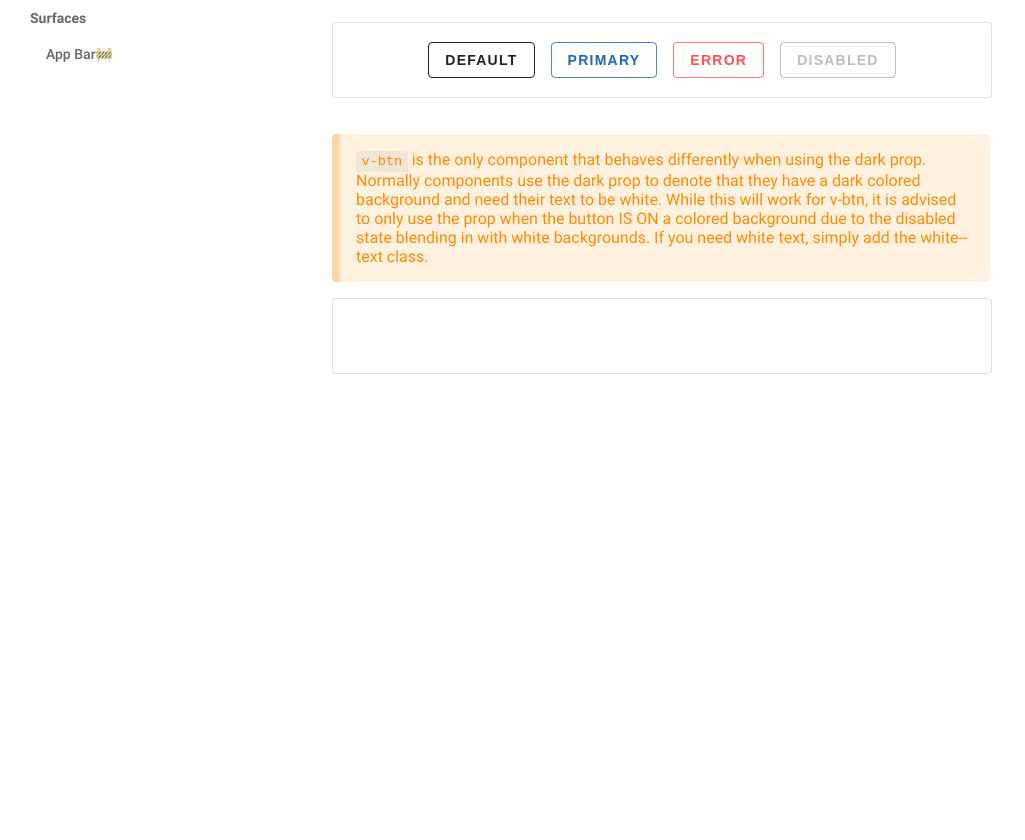
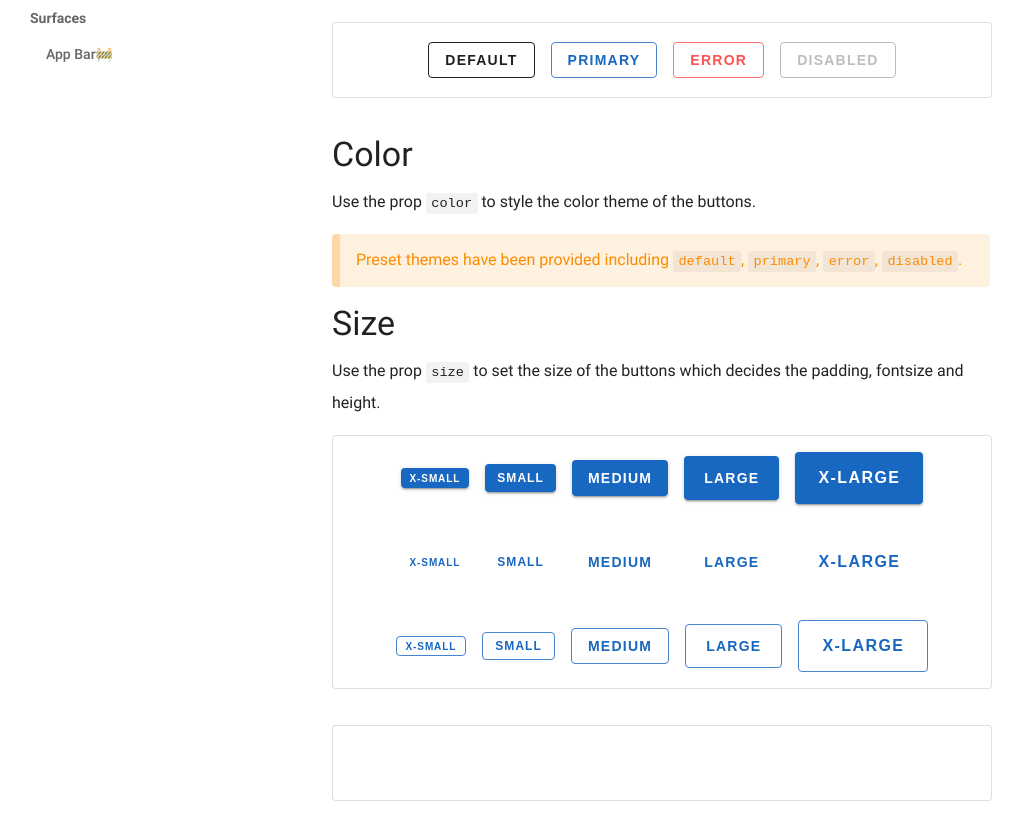
Before and after one commit to KyLoc20/Ruetify-UI, a Next.js app: page / in a window 1280 px wide. Shown: the part 720-1560 px from the top of the page, without its empty margins (0-1025 px from the left). Before the commit the page ends 1162 px from the top, so only its background shows below. Built offline with nearby package versions, Linux system fonts and the light colour scheme.

Commit message:
[Button] size

```diff
--- a/pages/index.jsx
+++ b/pages/index.jsx
@@ -69,17 +69,72 @@ export default function Home() {
           DISABLED
         </Button>
       </GroupBox>
-
+      <Typography type="h2">Color</Typography>
+      <Typography type="p">
+        Use the prop <code>color</code> to style the color theme of the buttons.
+      </Typography>
       <Typography type="quote">
-        <code>v-btn</code> is the only component that behaves differently when
-        using the dark prop. Normally components use the dark prop to denote
-        that they have a dark colored background and need their text to be
-        white. While this will work for v-btn, it is advised to only use the
-        prop when the button IS ON a colored background due to the disabled
-        state blending in with white backgrounds. If you need white text, simply
-        add the white--text class.
+        Preset themes have been provided including <code>default</code>,{" "}
+        <code>primary</code>, <code>error</code>, <code>disabled</code>.
       </Typography>
-
+      <Typography type="h2">Size</Typography>
+      <Typography type="p">
+        Use the prop <code>size</code> to set the size of the buttons which
+        decides the padding, fontsize and height.
+      </Typography>
+      <GroupBox block>
+        <GroupRow>
+          <Button variant="plain" color="primary" size="xsm">
+            X-SMALL
+          </Button>
+          <Button variant="plain" color="primary" size="sm">
+            SMALL
+          </Button>
+          <Button variant="plain" color="primary" size="md">
+            MEDIUM
+          </Button>
+          <Button variant="plain" color="primary" size="lg">
+            LARGE
+          </Button>
+          <Button variant="plain" color="primary" size="xlg">
+            X-LARGE
+          </Button>
+        </GroupRow>
+        <GroupRow>
+          <Button variant="text" color="primary" size="xsm">
+            X-SMALL
+          </Button>
+          <Button variant="text" color="primary" size="sm">
+            SMALL
+          </Button>
+          <Button variant="text" color="primary" size="md">
+            MEDIUM
+          </Button>
+          <Button variant="text" color="primary" size="lg">
+            LARGE
+          </Button>
+          <Button variant="text" color="primary" size="xlg">
+            X-LARGE
+          </Button>
+        </GroupRow>
+        <GroupRow>
+          <Button variant="outlined" color="primary" size="xsm">
+            X-SMALL
+          </Button>
+          <Button variant="outlined" color="primary" size="sm">
+            SMALL
+          </Button>
+          <Button variant="outlined" color="primary" size="md">
+            MEDIUM
+          </Button>
+          <Button variant="outlined" color="primary" size="lg">
+            LARGE
+          </Button>
+          <Button variant="outlined" color="primary" size="xlg">
+            X-LARGE
+          </Button>
+        </GroupRow>
+      </GroupBox>
       <GroupBox></GroupBox>
     </App>
   );
--- a/ui/Button/Button.jsx
+++ b/ui/Button/Button.jsx
@@ -4,6 +4,7 @@ import PropTypes from "prop-types";
 import clsx from "clsx";
 import { createRipple, createRippleByAddingLayer } from "../effect/rippleable";
 import { getColor } from "./color";
+import { getSize } from "./size";
 const ButtonDefaultRemoval = styled("button")`
   margin: 0;
   padding: 0;
@@ -27,6 +28,7 @@ const ButtonComponent = styled(ButtonDefaultRemoval)`
   letter-spacing: 0.0892857143em;
   border-radius: 4px;
   transition: background 280ms cubic-bezier(0.4, 0, 0.2, 1) 0ms;
+  overflow: hidden;
   &.disabled {
     cursor: default;
   }
@@ -41,11 +43,11 @@ export default function Button(props) {
       return "0 3px 1px -2px rgba(0,0,0,.2),0 2px 2px 0 rgba(0,0,0,.14),0 1px 5px 0 rgba(0,0,0,.12)";
     else return null;
   };
-  const computedWidth = () => {
-    return props.width ? `${props.width}px` : null;
-  };
-  const computedHeight = () => {
-    return props.height ? `${props.height}px` : null;
+  const computedSize = () => {
+    const sizeStyles = getSize(props.size);
+    if (props.height) sizeStyles["height"] = `${props.height}px`;
+    if (props.width) sizeStyles["width"] = `${props.width}px`;
+    return sizeStyles;
   };
   const computedBorder = () => {
     //only for outlined
@@ -97,10 +99,9 @@ export default function Button(props) {
     <ButtonComponent
       className={computedClasses()}
       style={{
+        ...computedSize(),
         background: computedBackgroundColor(),
         color: computedContentColor(),
-        width: computedWidth(),
-        height: computedHeight(),
         boxShadow: computedBoxShadow(),
         border: computedBorder(),
       }}
@@ -114,10 +115,7 @@ export default function Button(props) {
 }
 Button.propTypes = {
   variant: PropTypes.oneOf(["plain", "text", "outlined"]).isRequired,
-  size: PropTypes.oneOfType([
-    PropTypes.number,
-    PropTypes.oneOf(["sm", "md", "lg"]),
-  ]),
+  size: PropTypes.oneOf(["auto", "xsm", "sm", "md", "lg", "xlg"]),
   elevation: PropTypes.number,
   color: PropTypes.string,
   disabled: PropTypes.bool,
--- /dev/null
+++ b/ui/Button/size.js
@@ -0,0 +1,17 @@
+const SizeMap = {
+    xsm: { height: 20, fontSize: 10, paddingY: 0, paddingX: 9 },
+    sm: { height: 28, fontSize: 12, paddingY: 0, paddingX: 12 },
+    md: { height: 36, fontSize: 14, paddingY: 0, paddingX: 16 },
+    lg: { height: 44, fontSize: 14, paddingY: 0, paddingX: 20 },
+    xlg: { height: 52, fontSize: 16, paddingY: 0, paddingX: 23 },
+};
+
+function getSize(type) {
+    const sizeSet = SizeMap[type] || SizeMap["md"];
+    return {
+        height: `${sizeSet["height"]}px`,
+        fontSize: `${sizeSet["fontSize"]}px`,
+        padding: `${sizeSet["paddingY"]}px ${sizeSet["paddingX"]}px`,
+    };
+}
+export { getSize }
```
